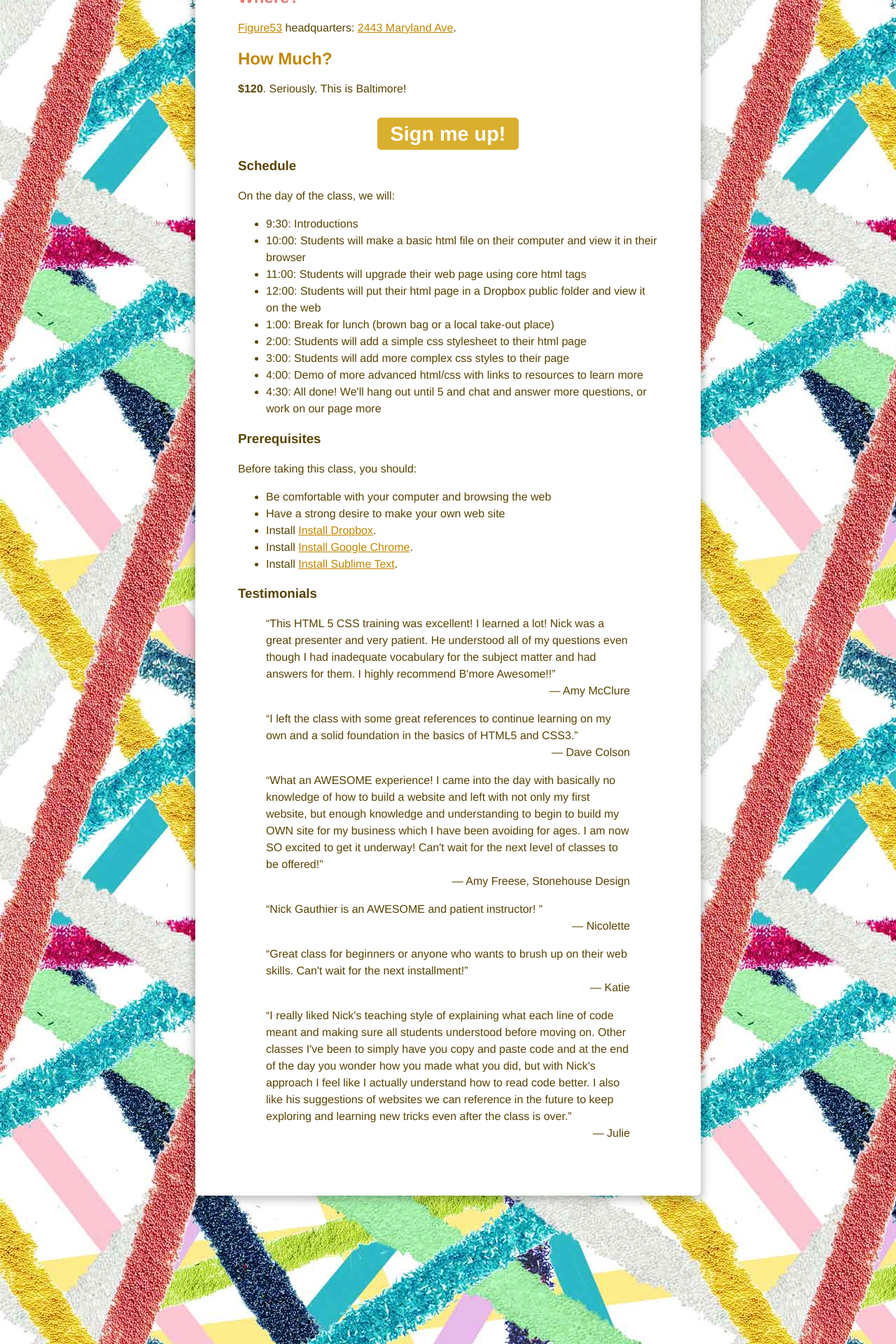
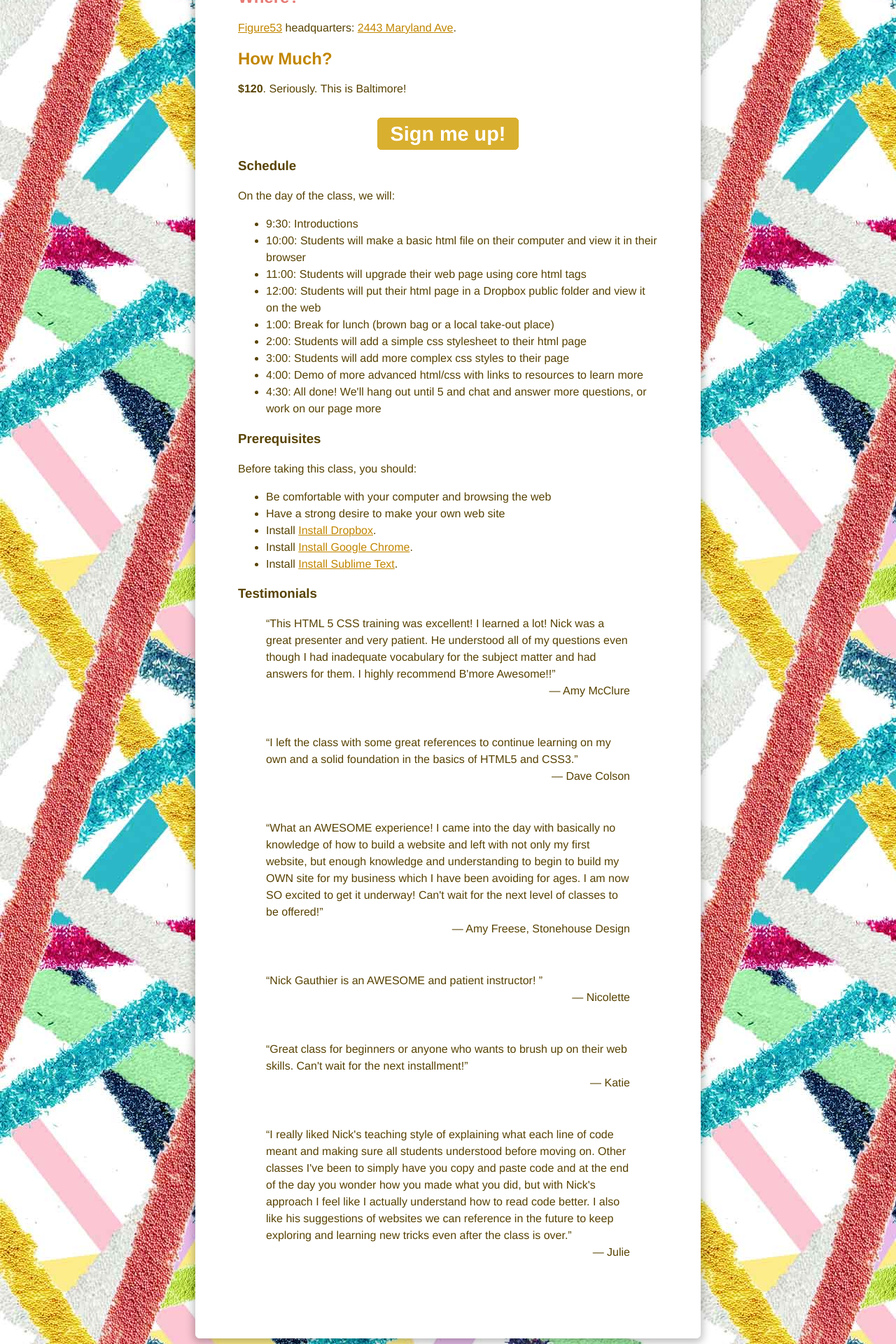
Before and after one commit to bmoreawsm/bmoreawsm.github.com, a Jekyll site: the page built from info.html, in a window 1280 px wide. Shown: the part 668-2588 px from the top of the page at 70% size. Built offline with Jekyll 4.4.1, drawn with Linux system fonts in a browser that asks for light colours.

Commit message:
added margin to quotes

```diff
--- a/stylesheets/bmore_awesome.css
+++ b/stylesheets/bmore_awesome.css
@@ -73,6 +73,8 @@ a, a:hover, a:visited {
   color: #c18600;
 }
 
+blockquote { margin-bottom: 50px; }
+
 blockquote footer {
   text-align: right;
 }
```
